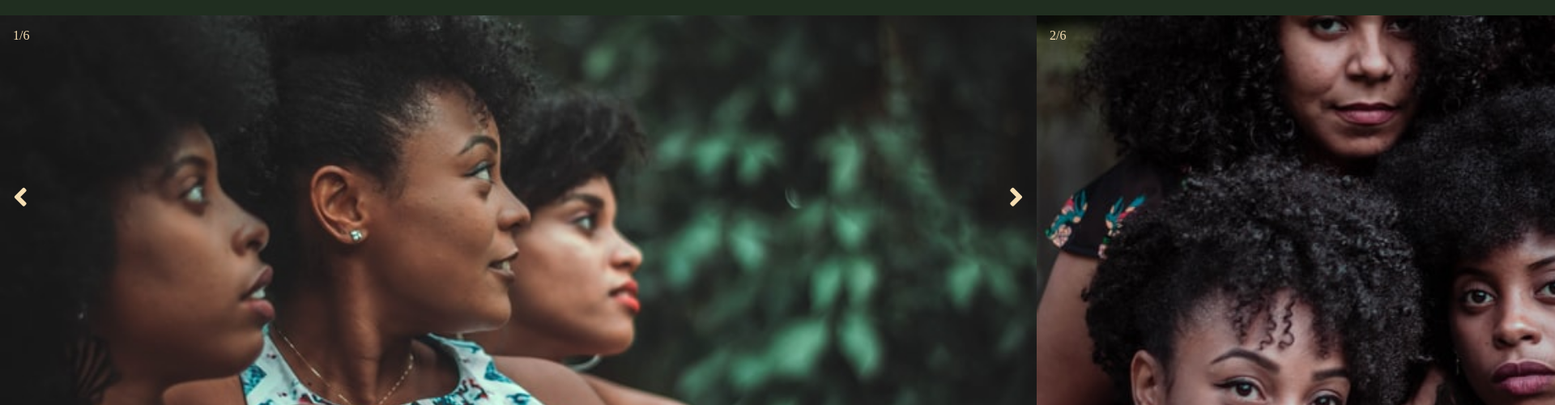
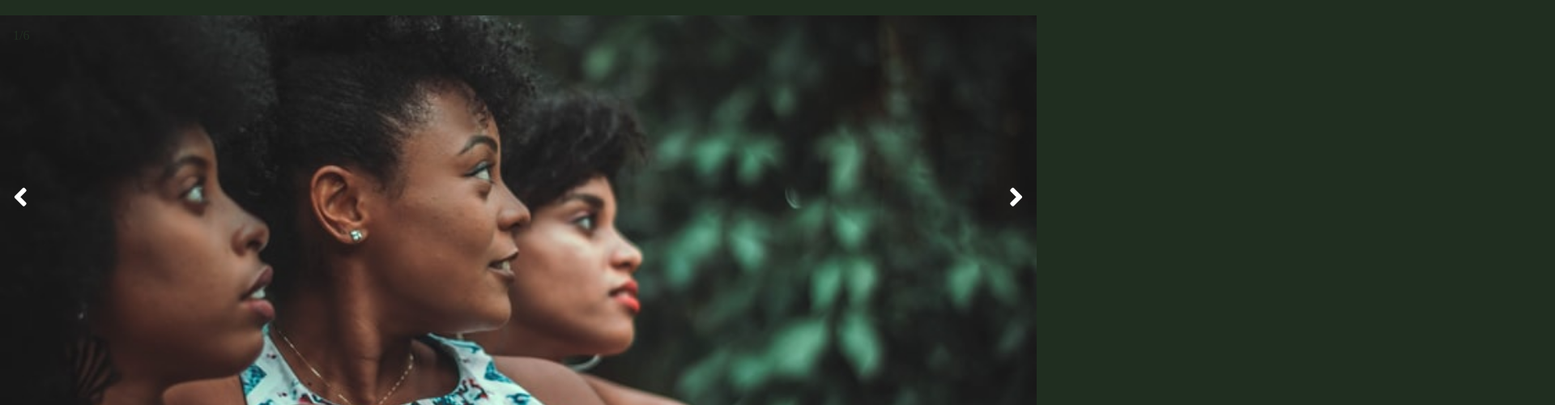
Before and after one commit to NarminGale/Components, a plain HTML site: page Slideshow-Gallery/index.html in a window 1280 px wide. Shown: the top 500 px of the page at 81% size, 1920 px wide, since content can reach past the window. Drawn offline with Linux system fonts and the light colour scheme.

Commit message:
Modified some codes

```diff
--- a/Slideshow-Gallery/style.css
+++ b/Slideshow-Gallery/style.css
@@ -10,17 +10,19 @@ body {
   width: 100%;
   height: 70vh;
   position: relative;
+  overflow: hidden;
 }
 .slide {
   padding-top: 1.2rem;
   position: absolute;
   width: 100%;
   height: 100%;
+  transition: background-image 1s ease-in-out;
 }
 .slide .number {
   position: absolute;
   margin: 1rem;
-  color: wheat;
+  color: rgb(32, 46, 32);
 }
 .slide .caption {
   color: wheat;
@@ -41,7 +43,7 @@ body {
 /* left and right buttons */
 .left,
 .right {
-  color: wheat;
+  color: rgb(255, 255, 255);
   cursor: pointer;
   position: absolute;
   top: 40%;
@@ -57,7 +59,7 @@ body {
 }
 .left:hover,
 .right:hover {
-  color: white;
+  color: rgb(68, 94, 68);
 }
 .left:focus,
 .right:focus {
@@ -73,9 +75,7 @@ body {
   float: left;
   width: 20%;
 }
-.image img {
-  vertical-align: middle;
-}
+
 .cursor {
   cursor: pointer;
 }
```
